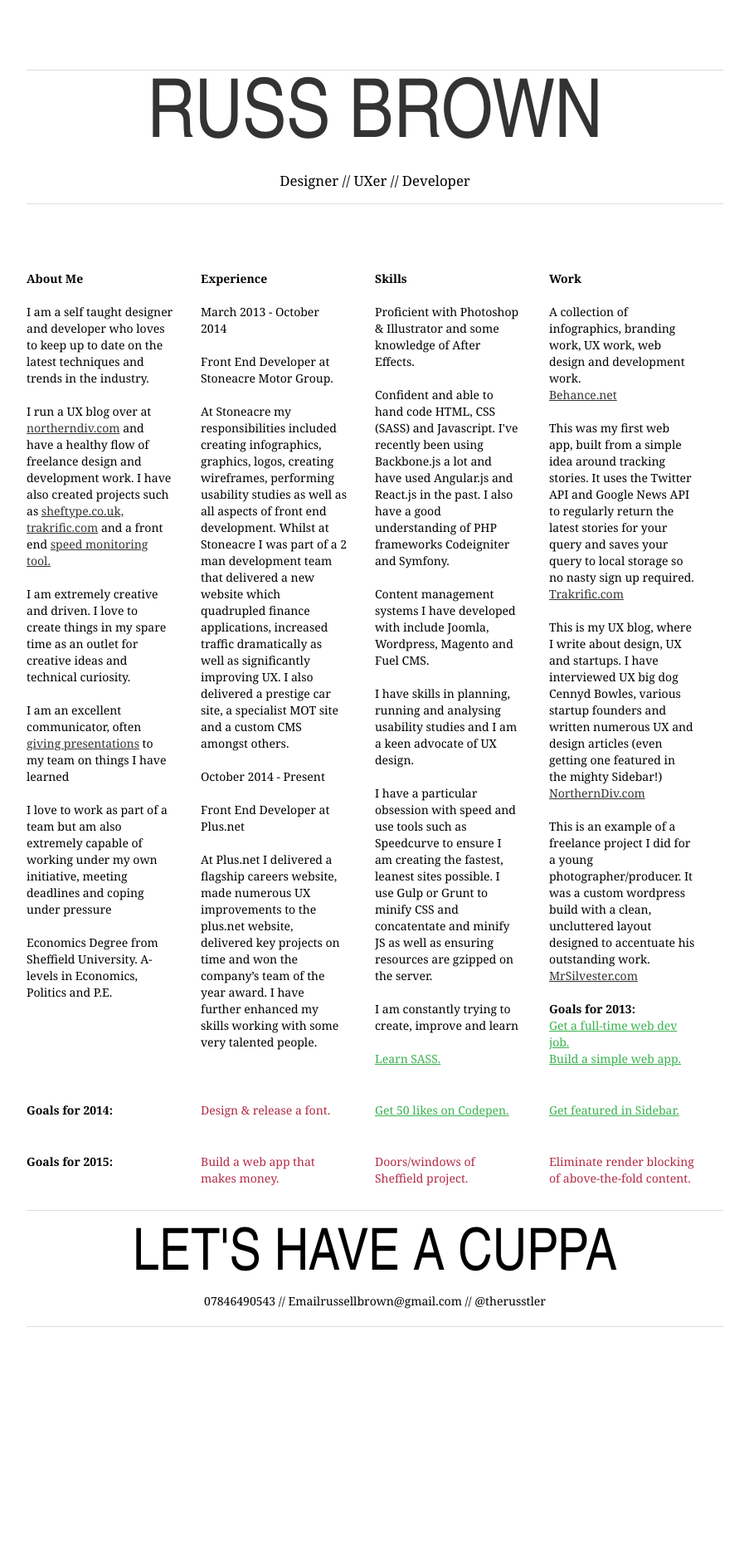
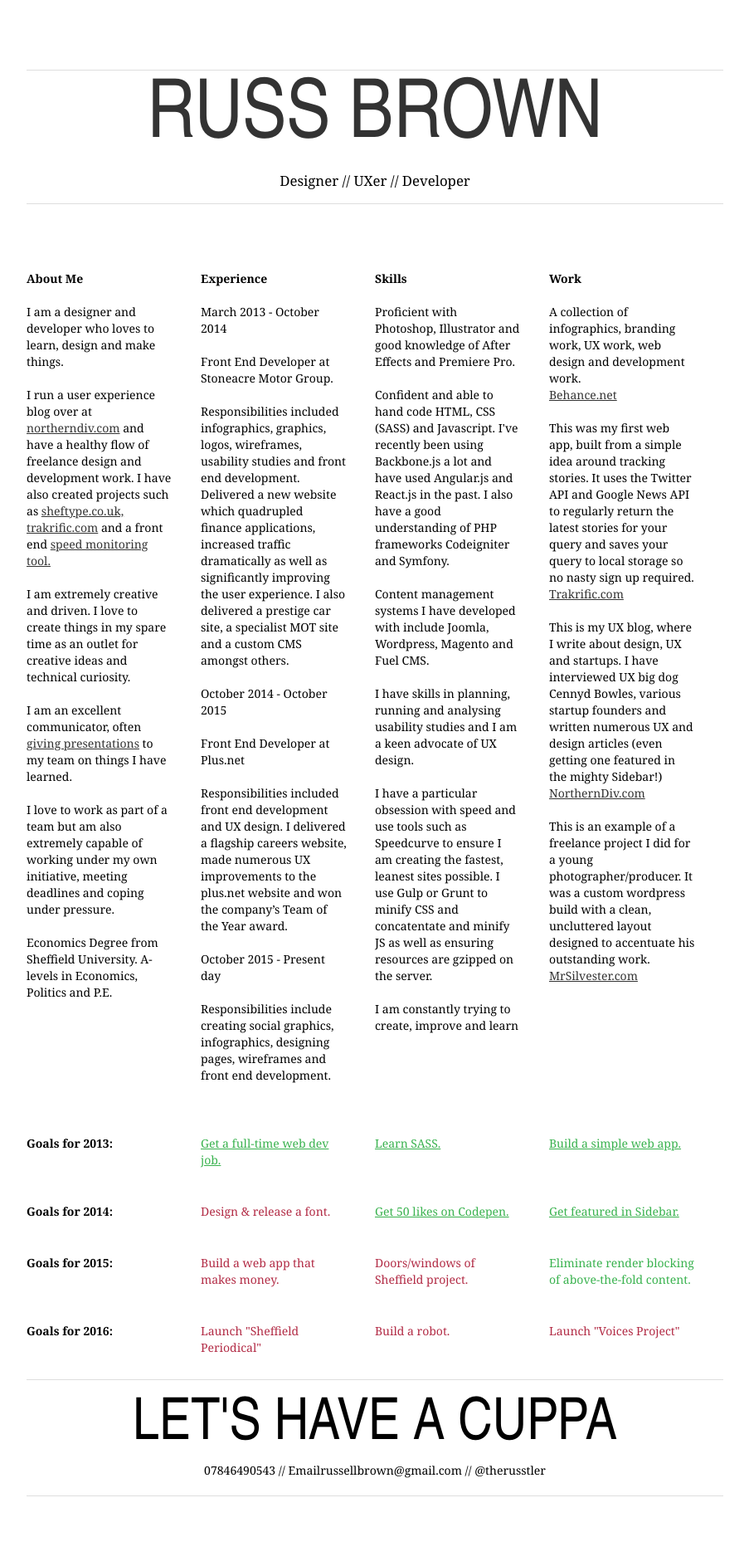
Before and after one commit to Russbrown/russbrown.github.io, a Jekyll site: the page built from index.html, in a window 1280 px wide. Shown: the whole page at 83% size, without its empty margins (188-1091 px from the left). Built offline with Jekyll 4.4.1, drawn with Linux system fonts in a browser that asks for light colours; Markdown is read by kramdown in place of the engine named in the settings; before the commit the page ends 1683 px from its top, so only the background shows below that.

Commit message:
updated goals

```diff
--- a/css/sass/pages/_cv.scss
+++ b/css/sass/pages/_cv.scss
@@ -36,6 +36,7 @@
 }
 
 .cv-footer {
+	float: left;
 
 	.contact {
 		text-align: center;
--- a/index.html
+++ b/index.html
@@ -7,11 +7,11 @@
 
 	<div class="col4">
 		<h4>About Me</h4>
-		<p>I am a self taught designer and developer who loves to keep up to date on the latest techniques and trends in the industry.</p>
-		<p>I run a UX blog over at <a href="http://www.northerndiv.com">northerndiv.com</a> and have a healthy flow of freelance design and development work. I have also created projects such as <a href="http://www.sheftype.co.uk">sheftype.co.uk,</a> <a href="http://trakrific.com">trakrific.com</a> and a front end <a href="/speedy-plus.html">speed monitoring tool.</a></p>
+		<p>I am a designer and developer who loves to learn, design and make things.</p>
+		<p>I run a user experience blog over at <a href="http://www.northerndiv.com">northerndiv.com</a> and have a healthy flow of freelance design and development work. I have also created projects such as <a href="http://www.sheftype.co.uk">sheftype.co.uk,</a> <a href="http://trakrific.com">trakrific.com</a> and a front end <a href="https://www.behance.net/gallery/28356499/Performance-Monitor">speed monitoring tool.</a></p>
 		<p>I am extremely creative and driven. I love to create things in my spare time as an outlet for creative ideas and technical curiosity.</p>
-		<p>I am an excellent communicator, often <a href="http://slides.com/russellbrown/why-design-things-to-look-nice">giving presentations</a> to my team on things I have learned</p>
-		<p>I love to work as part of a team but am also extremely capable of working under my own initiative, meeting deadlines and coping under pressure</p>
+		<p>I am an excellent communicator, often <a href="http://slides.com/russellbrown/why-design-things-to-look-nice">giving presentations</a> to my team on things I have learned.</p>
+		<p>I love to work as part of a team but am also extremely capable of working under my own initiative, meeting deadlines and coping under pressure.</p>
 		<p>Economics Degree from Sheffield University. A-levels in Economics, Politics and P.E.</p>
 	</div>
 
@@ -19,15 +19,17 @@
 		<h4>Experience</h4>
 		<p>March 2013 - October 2014</p>
 		<p>Front End Developer at Stoneacre Motor Group.</p>
-		<p>At Stoneacre my responsibilities included creating infographics, graphics, logos, creating wireframes, performing usability studies as well as all aspects of front end development. Whilst at Stoneacre I was part of a 2 man development team that delivered a new website which quadrupled finance applications, increased traffic dramatically as well as significantly improving UX. I also delivered a prestige car site, a specialist MOT site and a custom CMS amongst others.</p>
-		<p>October 2014 - Present</p>
+		<p>Responsibilities included infographics, graphics, logos, wireframes, usability studies and front end development. Delivered a new website which quadrupled finance applications, increased traffic dramatically as well as significantly improving the user experience. I also delivered a prestige car site, a specialist MOT site and a custom CMS amongst others.</p>
+		<p>October 2014 - October 2015</p>
 		<p>Front End Developer at Plus.net</p>
-		<p>At Plus.net I delivered a flagship careers website, made numerous UX improvements to the plus.net website, delivered key projects on time and won the company’s team of the year award. I have further enhanced my skills working with some very talented people.</p>
+		<p>Responsibilities included front end development and UX design. I delivered a flagship careers website, made numerous UX improvements to the plus.net website and won the company’s Team of the Year award.</p>
+		<p>October 2015 - Present day</p>
+		<p>Responsibilities include creating social graphics, infographics, designing pages, wireframes and front end development.</p>
 	</div>
 
 	<div class="col4">
 		<h4>Skills</h4>
-		<p>Proficient with Photoshop &amp; Illustrator and some knowledge of After Effects.</p>
+		<p>Proficient with Photoshop, Illustrator and good knowledge of After Effects and Premiere Pro.</p>
 		<p>Confident and able to hand code HTML, CSS (SASS) and Javascript. I've recently been using Backbone.js a lot and have used Angular.js and React.js in the past. I also have a good understanding of PHP frameworks Codeigniter and Symfony.</p>
 		<p>Content management systems I have developed with include Joomla, Wordpress, Magento and Fuel CMS.</p>
 		<p>I have skills in planning, running and analysing usability studies and I am a keen advocate of UX design.</p>
@@ -66,7 +68,14 @@
 			<div class="col4"><h4 class="goals-title">Goals for 2015:</h4></div>
 			<div class="col4"><span class="goals-fail">Build a web app that makes money.</span></div>
 			<div class="col4"><span class="goals-fail">Doors/windows of Sheffield project.</span></div>
-			<div class="col4"><span class="goals-fail">Eliminate render blocking of above-the-fold content.</span></div>
+			<div class="col4"><span class="goals-success">Eliminate render blocking of above-the-fold content.</span></div>
+		</div>
+
+		<div class="goals goals-2015 cf">
+			<div class="col4"><h4 class="goals-title">Goals for 2016:</h4></div>
+			<div class="col4"><span class="goals-fail">Launch "Sheffield Periodical"</span></div>
+			<div class="col4"><span class="goals-fail">Build a robot.</span></div>
+			<div class="col4"><span class="goals-fail">Launch "Voices Project"</span></div>
 		</div>
 
 		<div class="contact cf">
```
Also changed, not shown: css/main.min.css, 1 other file.
